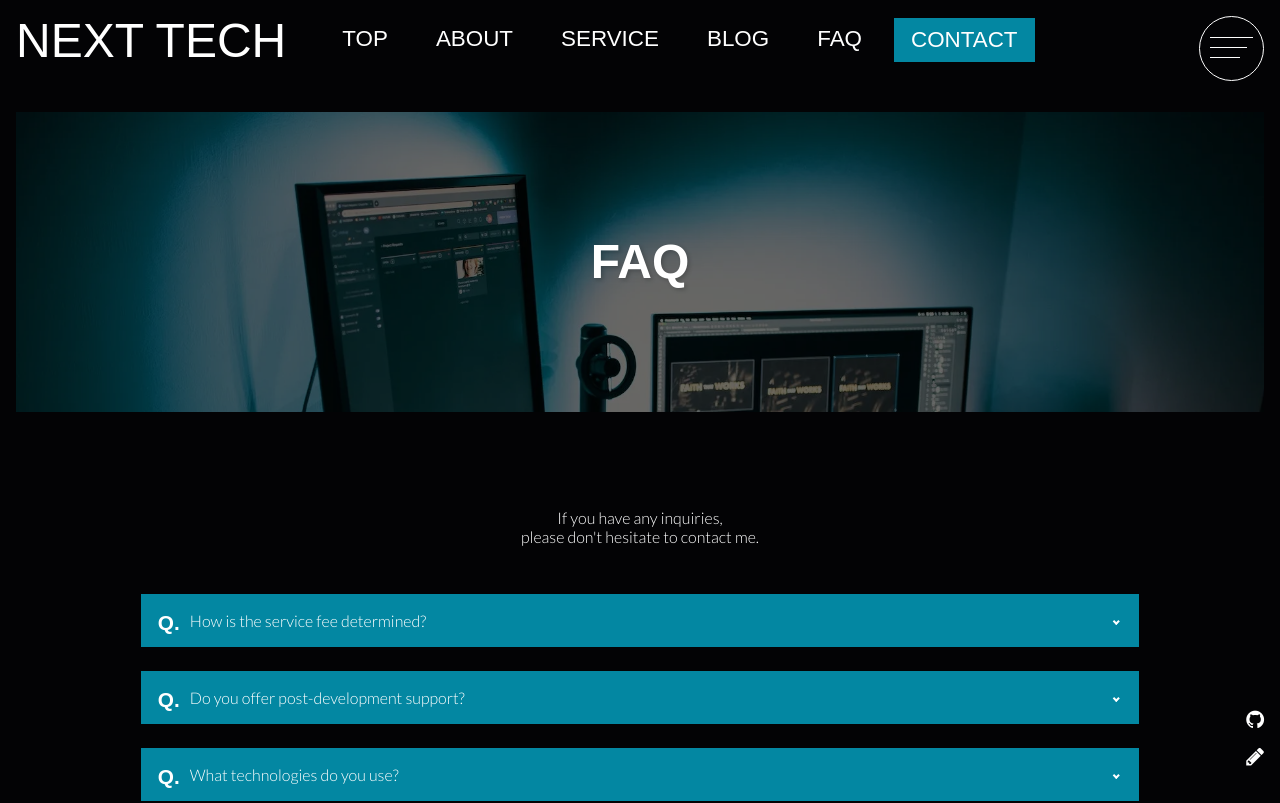
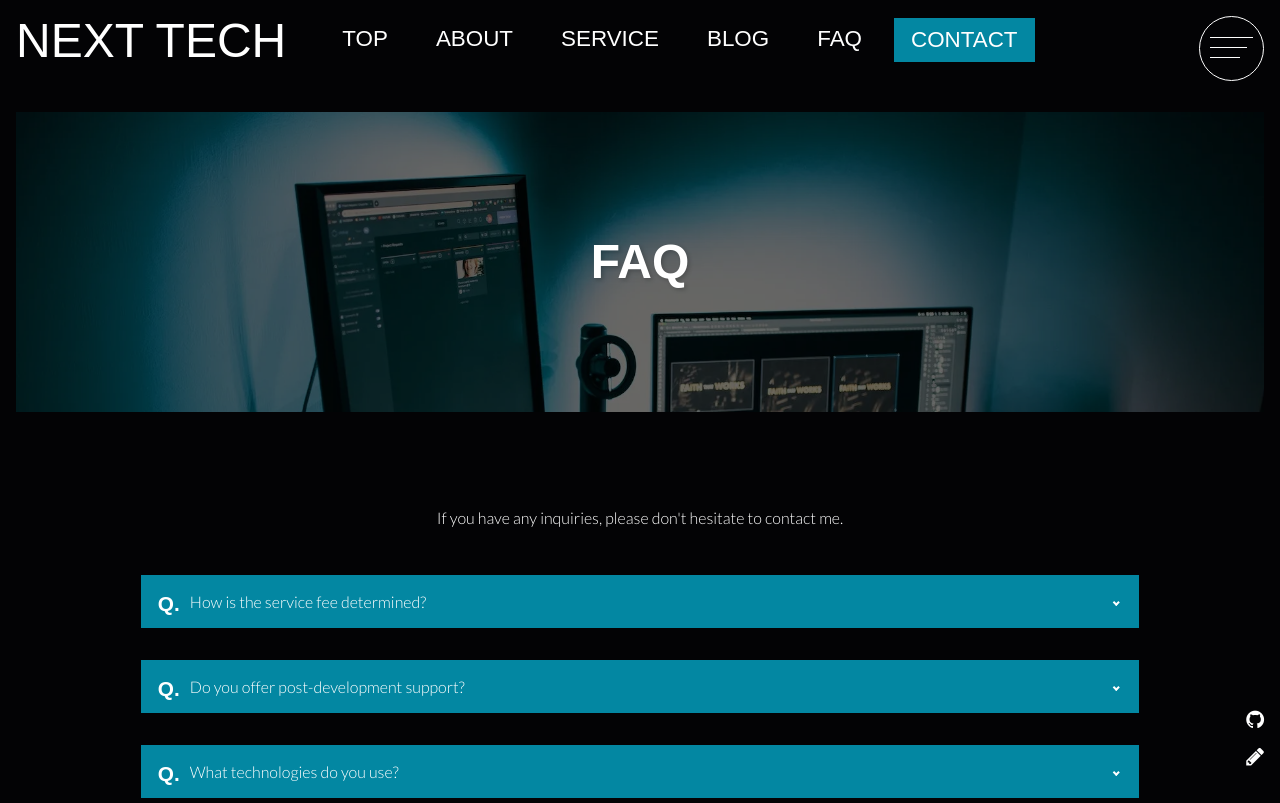
Before and after one commit to shim369/Nextjs-TypeScript-Newt-Site2, a Next.js app: page /faq in a window 1280 px wide. Shown: the top 803 px of the page. Built offline with nearby package versions, Linux system fonts and the light colour scheme; a web font is replaced by a local one.

Commit message:
update text

```diff
--- a/app/faq/page.tsx
+++ b/app/faq/page.tsx
@@ -23,7 +23,7 @@ export default function Page() {
         <h2>FAQ</h2>
       </div>
       <div className={'container-inner'}>
-      <p className={'under-read'}>If you have any inquiries, <br />please don&apos;t hesitate to contact me.</p>
+      <p className={'under-read'}>If you have any inquiries, please don&apos;t hesitate to contact me.</p>
         <div className={'qa-list'}>
           {faqData.map((faq, index) => (
             <dl className={'qa'} key={index}>
--- a/app/styles/style.scss
+++ b/app/styles/style.scss
@@ -1005,7 +1005,7 @@ section {
 	}
 	dl {
 		position: relative;
-		margin: 1.5rem 0 0;
+		margin: 2rem 0 0;
 		cursor: pointer;
 		border: 1px solid var(--blue);
 		@media (max-width: 896px) {
@@ -1025,7 +1025,7 @@ section {
 		dt {
 			position: relative;
 			padding: 1rem 1.5rem 1rem 3rem;
-			background-color: var(--blue);
+			background: var(--blue);
 			font-size: 1rem;
 			-webkit-transition: all 0.2s ease-in-out 0s;
 			transition: all 0.2s ease-in-out 0s;
```
